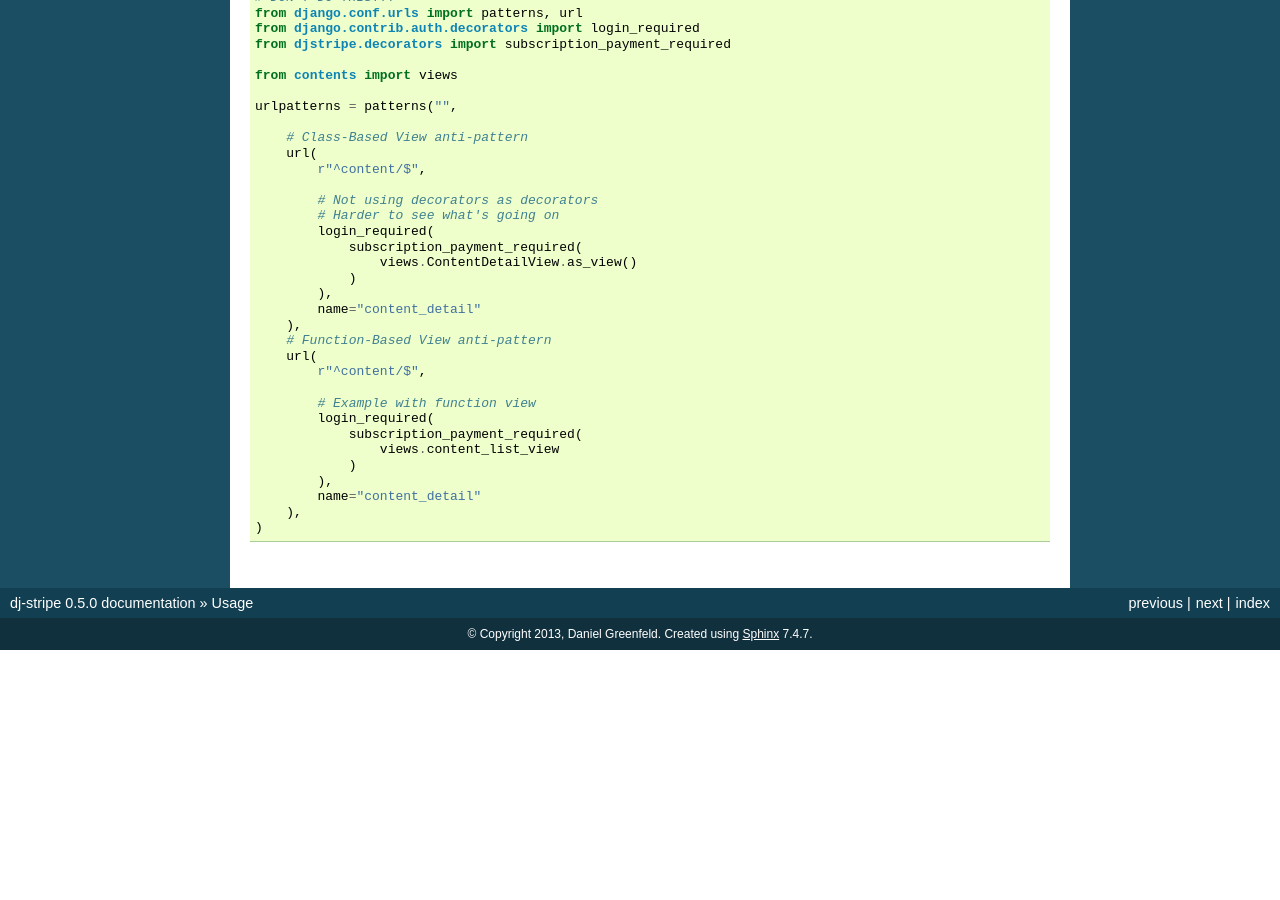
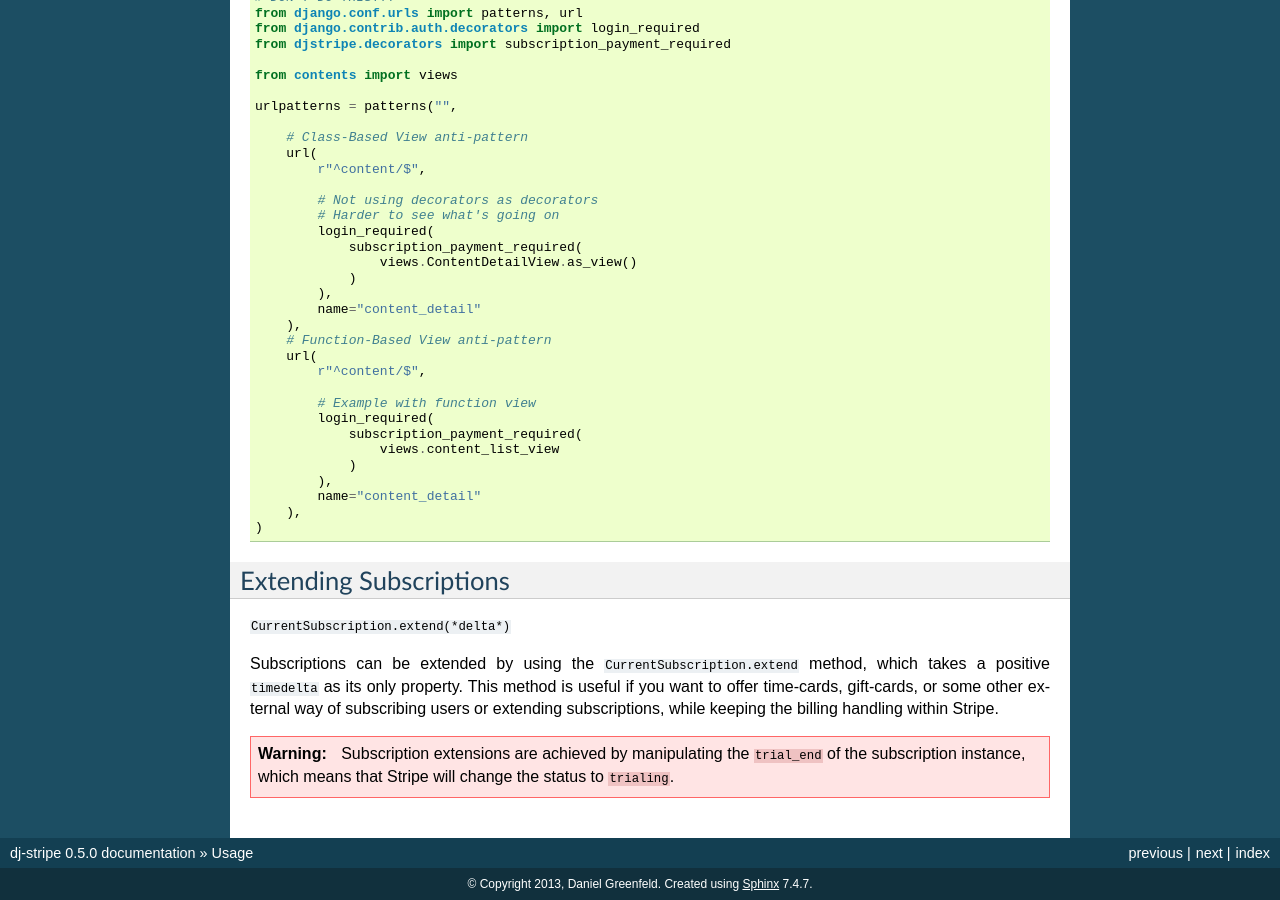
Before and after one commit to dj-stripe/dj-stripe, a Sphinx documentation site: the page built from docs/usage.rst, in a window 1280 px wide and 900 px high, scrolled down 2953 px. Built offline with Sphinx 7.4.7, drawn with Linux system fonts in a browser that asks for light colours; the version number is read from the project's files by our own code; before the commit the page ends 3603 px from its top, so only the background shows below that; some of the changed text lies outside the part shown.

Commit message:
Extend method docs

```diff
--- a/docs/usage.rst
+++ b/docs/usage.rst
@@ -196,3 +196,14 @@ Described is an anti-pattern. View logic belongs in views.py, not urls.py.
             name="content_detail"
         ),
     )
+
+Extending Subscriptions
+=======================
+
+``CurrentSubscription.extend(*delta*)``
+
+Subscriptions can be extended by using the ``CurrentSubscription.extend`` method, which takes a positive ``timedelta`` as its only property. This method is useful if you want to offer time-cards, gift-cards, or some other external way of subscribing users or extending subscriptions, while keeping the billing handling within Stripe.
+
+.. warning::
+
+    Subscription extensions are achieved by manipulating the ``trial_end`` of the subscription instance, which means that Stripe will change the status to ``trialing``.
```
